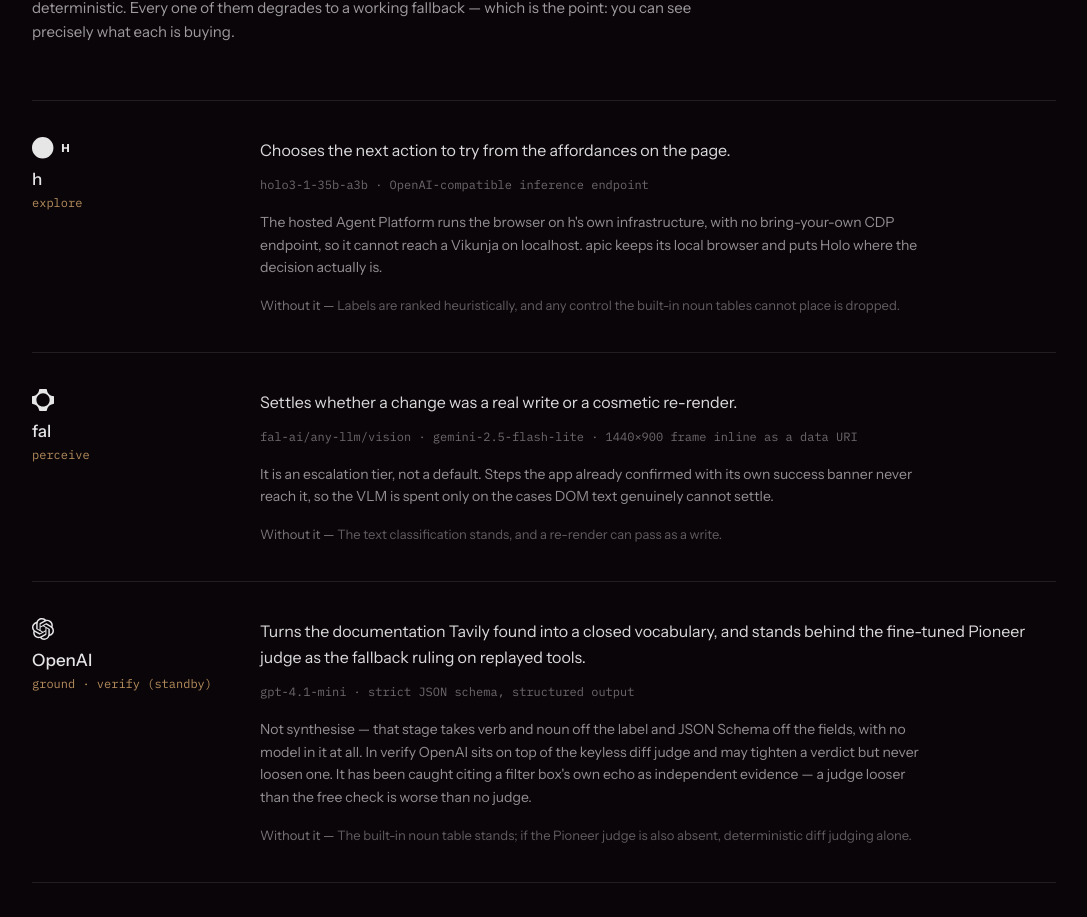
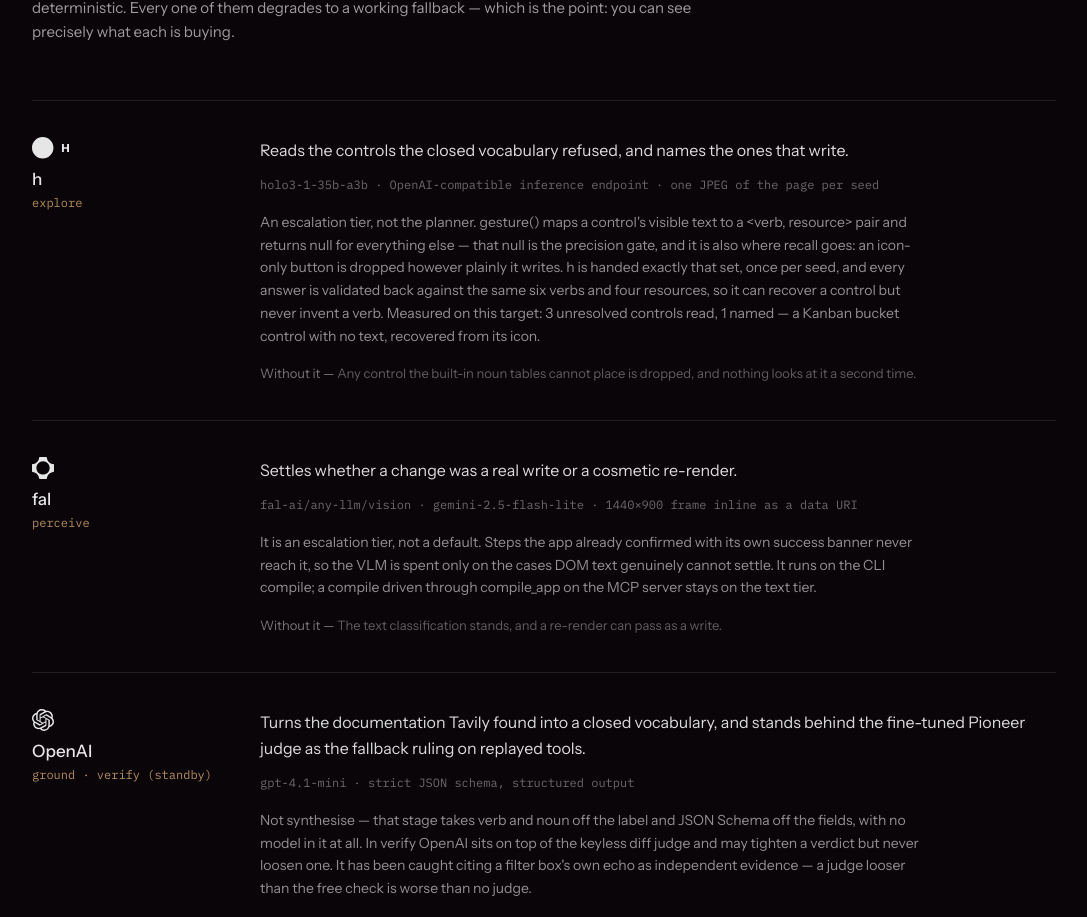
Before and after one commit to brwbo/apic, a React (Vite) app in the folder ui/: page / in a window 1280 px wide. Shown: the part 4518-5435 px from the top of the page, without its empty margins (96-1183 px from the left). Built offline with nearby package versions, Linux system fonts and the light colour scheme.

Commit message:
site: say what each partner does in plain words first

```diff
--- a/ui/src/components/partners.tsx
+++ b/ui/src/components/partners.tsx
@@ -28,10 +28,10 @@
     name: "h",
     src: "/logos/h.svg",
     stage: "explore",
-    role: "Chooses the next action to try from the affordances on the page.",
-    detail: "holo3-1-35b-a3b · OpenAI-compatible inference endpoint",
-    note: "The hosted Agent Platform runs the browser on h's own infrastructure, with no bring-your-own CDP endpoint, so it cannot reach a Vikunja on localhost. apic keeps its local browser and puts Holo where the decision actually is.",
-    without: "Labels are ranked heuristically, and any control the built-in noun tables cannot place is dropped.",
+    role: "Reads the controls the closed vocabulary refused, and names the ones that write.",
+    detail: "holo3-1-35b-a3b · OpenAI-compatible inference endpoint · one JPEG of the page per seed",
+    note: "An escalation tier, not the planner. gesture() maps a control's visible text to a <verb, resource> pair and returns null for everything else — that null is the precision gate, and it is also where recall goes: an icon-only button is dropped however plainly it writes. h is handed exactly that set, once per seed, and every answer is validated back against the same six verbs and four resources, so it can recover a control but never invent a verb. Measured on this target: 3 unresolved controls read, 1 named — a Kanban bucket control with no text, recovered from its icon.",
+    without: "Any control the built-in noun tables cannot place is dropped, and nothing looks at it a second time.",
   },
   {
     name: "fal",
@@ -39,7 +39,7 @@
     stage: "perceive",
     role: "Settles whether a change was a real write or a cosmetic re-render.",
     detail: "fal-ai/any-llm/vision · gemini-2.5-flash-lite · 1440×900 frame inline as a data URI",
-    note: "It is an escalation tier, not a default. Steps the app already confirmed with its own success banner never reach it, so the VLM is spent only on the cases DOM text genuinely cannot settle.",
+    note: "It is an escalation tier, not a default. Steps the app already confirmed with its own success banner never reach it, so the VLM is spent only on the cases DOM text genuinely cannot settle. It runs on the CLI compile; a compile driven through compile_app on the MCP server stays on the text tier.",
     without: "The text classification stands, and a re-render can pass as a write.",
   },
   {
```
